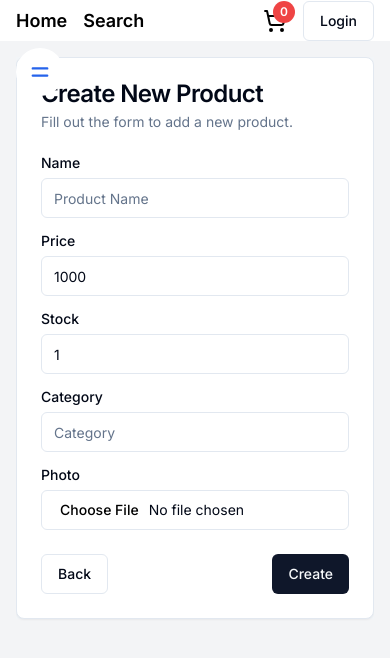
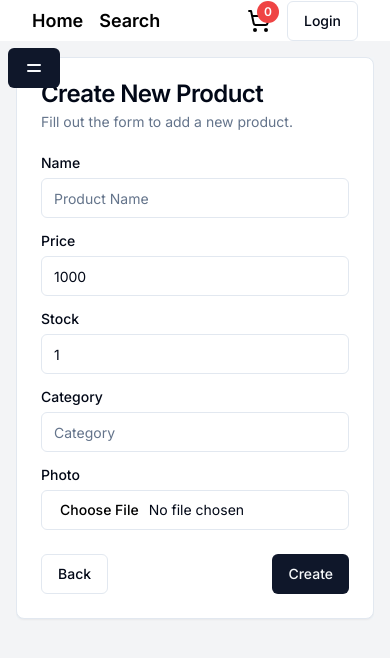
Before and after one commit to Shivam0069/MERN-Ecommerce, a Next.js app: page /admin/product/new in a window 390 px wide. Shown: the top 658 px of the page. Built offline with nearby package versions, Linux system fonts and the light colour scheme; no server answers.

Commit message:
Back Button in Admin Components and Responsive Design Update

```diff
--- a/app/admin/product/[id]/page.tsx
+++ b/app/admin/product/[id]/page.tsx
@@ -131,13 +131,20 @@ const Productmanagement = ({ params }: { params: { id: string } }) => {
         </div>
       ) : (
         <div className="grid grid-cols-1 md:grid-cols-2 gap-8 max-w-6xl mx-auto p-4 md:p-8 max-h-[calc(100vh-41px)] overflow-auto scrollbar-hide">
-          <div className="grid gap-4">
+          <div className="relative grid gap-4">
+            <Button
+              className="absolute top-0 left-0"
+              onClick={() => window.history.back()}
+            >
+              <UploadIcon className="md:hidden w-5 h-5 -rotate-90" />
+              <p className="hidden md:flex">Back</p>
+            </Button>
             <img
               src={data?.product.photo}
               alt={data?.product.name}
               width={600}
               height={600}
-              className="w-full aspect-square object-cover rounded-lg"
+              className="w-full aspect-square object-cover rounded-full"
             />
             <div className="grid gap-1">
               <p className="text-sm text-muted-foreground">Product ID</p>
@@ -216,7 +223,7 @@ const Productmanagement = ({ params }: { params: { id: string } }) => {
                     <img
                       src={photoUpdate}
                       alt="Product Image"
-                      className="w-44 mx-auto aspect-square object-cover rounded-lg"
+                      className="w-44 mx-auto aspect-square object-cover rounded-full"
                     />
                   </div>
                 )}
@@ -239,7 +246,7 @@ const Productmanagement = ({ params }: { params: { id: string } }) => {
 
 export default Productmanagement;
 
-function UploadIcon(props: any) {
+export function UploadIcon(props: any) {
   return (
     <svg
       {...props}
--- a/app/admin/transaction/[id]/page.tsx
+++ b/app/admin/transaction/[id]/page.tsx
@@ -32,6 +32,7 @@ import { useEffect, useState } from "react";
 import toast from "react-hot-toast";
 import { useSelector } from "react-redux";
 import "../../../globals.css";
+import { UploadIcon } from "../../product/[id]/page";
 const TransactionManagement = ({ params }: { params: { id: string } }) => {
   const { id } = params;
   const [order, setOrder] = useState<Order>();
@@ -73,9 +74,9 @@ const TransactionManagement = ({ params }: { params: { id: string } }) => {
         </div>
       ) : (
         data && (
-          <div className="grid md:grid-cols-2 gap-6 lg:gap-12 items-start max-w-6xl px-4 mx-auto py-6 max-h-[calc(100vh-41px)] overflow-auto scrollbar-hide">
+          <div className="grid md:grid-cols-2 gap-6 lg:gap-12 items-start max-w-6xl px-4 mx-auto py-6 max-h-[calc(100vh-41px)] overflow-y-auto scrollbar-hide">
             <div className="grid gap-4 md:gap-10 items-start">
-              <div className="grid gap-4">
+              <div className=" grid gap-4">
                 <div className="flex items-center justify-between">
                   <h1 className="font-bold text-3xl">
                     Order #{order?._id.slice(0, 5)}...
@@ -85,7 +86,10 @@ const TransactionManagement = ({ params }: { params: { id: string } }) => {
                     <Badge variant="secondary" className="px-3 py-1 text-sm">
                       {order?.status}
                     </Badge>
-                    <Button onClick={updateHandler}>Update</Button>
+                    <Button className="" onClick={() => window.history.back()}>
+                      <UploadIcon className="md:hidden w-5 h-5 -rotate-90" />
+                      <p className="hidden md:flex">Back</p>
+                    </Button>
                     {/* <DropdownMenu>
                       <DropdownMenuTrigger asChild>
                         <Button
@@ -165,7 +169,10 @@ const TransactionManagement = ({ params }: { params: { id: string } }) => {
                   </Table>
                 </CardContent>
               </Card>
-              <Button onClick={deleteHandler}>Delete</Button>
+              <div className="flex flex-col gap-2">
+                <Button onClick={deleteHandler}>Delete</Button>
+                <Button onClick={updateHandler}>Update</Button>
+              </div>
             </div>
             <div className="grid gap-6 md:gap-3 items-start">
               <Card>
--- a/app/globals.css
+++ b/app/globals.css
@@ -527,8 +527,8 @@ a {
   cursor: pointer;
   color: #2563eb;
   position: fixed;
-  top: 3rem;
-  left: 1rem;
+  top: 30px;
+  left: 0;
   font-size: 1.5rem;
   background-color: #ffffff;
   border-radius: 50%;
--- a/app/page.tsx
+++ b/app/page.tsx
@@ -44,7 +44,7 @@ export default function Home() {
   }
 
   return (
-    <div className="bg-background max-h-[calc(100vh-41px)] overflow-auto scrollbar-hide">
+    <div className="bg-background ">
       {loading && <Loader />}
       <section className="bg-gradient-to-r from-primary to-secondary py-20 md:py-32">
         <div className="container mx-auto px-4 md:px-6">
--- a/app/register/page.tsx
+++ b/app/register/page.tsx
@@ -213,7 +213,7 @@ export default function Register() {
   };
 
   return (
-    <div className="mx-auto max-w-md space-y-2 pt-10 max-h-[calc(100vh-41px)]">
+    <div className="mx-auto md:max-w-md  space-y-2 pt-10 pb-4 rounded-2xl px-4 border md:max-h-[calc(100vh-41px)]">
       <div className="space-y-2 text-center">
         <h1 className="text-3xl font-bold">Create an account</h1>
         <p className="text-gray-500 dark:text-gray-400">
@@ -221,7 +221,7 @@ export default function Register() {
         </p>
       </div>
       <div className="space-y-2">
-        <div className="grid grid-cols-2 gap-4">
+        <div className="grid grid-cols-1 md:grid-cols-2 gap-4">
           <div className="space-y-2">
             <Label htmlFor="name">Name</Label>
             <Input
@@ -244,7 +244,7 @@ export default function Register() {
             />
           </div>
         </div>
-        <div className="grid grid-cols-2 gap-4">
+        <div className="grid grid-cols-1 md:grid-cols-2 gap-4">
           <div className="space-y-2">
             <Label htmlFor="photo">Photo</Label>
             <Input
@@ -265,7 +265,7 @@ export default function Register() {
             />
           </div>
         </div>
-        <div className="grid grid-cols-2 gap-4">
+        <div className="grid grid-cols-1 md:grid-cols-2 gap-4">
           <div className="space-y-2">
             <Label htmlFor="password">Password</Label>
             <Input
@@ -301,7 +301,7 @@ export default function Register() {
       </div>
       <Separator className="my-2" />
       <div className="space-y-2">
-        <div className="grid grid-cols-2 gap-4">
+        <div className="grid grid-cols-1 md:grid-cols-2 gap-4">
           <div className="space-y-2">
             <Label htmlFor="gender">Gender</Label>
             <Select onValueChange={(value) => setGender(value)}>
--- a/app/search/page.tsx
+++ b/app/search/page.tsx
@@ -84,8 +84,8 @@ export default function Search() {
     setLoading(false);
   };
   return (
-    <div className="grid grid-cols-1 md:grid-cols-[300px_1fr] gap-8 px-4  md:px-8  max-h-[calc(100vh-41px)] ">
-      <div className="bg-white dark:bg-gray-950 rounded-lg shadow-sm p-6 pt-10 max-h-[calc(100vh-85px)] overflow-auto scrollbar-hide">
+    <div className="grid grid-cols-1 md:grid-cols-[300px_1fr] gap-8 px-4  md:px-8  md:max-h-[calc(100vh-41px)] ">
+      <div className="bg-white dark:bg-gray-950 rounded-lg shadow-sm p-6 pt-10 md:max-h-[calc(100vh-85px)] overflow-auto scrollbar-hide">
         <h2 className="text-lg font-semibold mb-4">Filters</h2>
         <div className="mb-6">
           <label htmlFor="sort" className="block text-sm font-medium mb-2">
@@ -141,7 +141,7 @@ export default function Search() {
           </Select>
         </div>
       </div>
-      <div className="bg-white dark:bg-gray-950 rounded-lg shadow-sm p-6 pt-10  h-[calc(100vh-41px)] overflow-y-auto scrollbar-hide">
+      <div className="bg-white dark:bg-gray-950 rounded-lg shadow-sm p-6 pt-10  md:max-h-[calc(100vh-41px)] overflow-y-auto scrollbar-hide">
         <div className="flex items-center justify-between mb-6">
           <h2 className="text-lg font-semibold">Products</h2>
           <div className="relative">
--- a/components/admin/AdminSidebar.tsx
+++ b/components/admin/AdminSidebar.tsx
@@ -18,6 +18,7 @@ import {
 import Link from "next/link";
 import { IconType } from "react-icons";
 import "../../app/globals.css";
+import { Button } from "../ui/button";
 
 const AdminSidebar = () => {
   const [showModal, setShowModal] = useState<boolean>(false);
@@ -46,9 +47,12 @@ const AdminSidebar = () => {
   return (
     <>
       {phoneActive && (
-        <button id="hamburger" onClick={() => setShowModal(true)}>
-          <HiMenuAlt4 />
-        </button>
+        <Button
+          className="absolute top-12 z-10 left-2"
+          onClick={() => setShowModal(true)}
+        >
+          <HiMenuAlt4 className="h-5 w-5" />
+        </Button>
       )}
 
       <aside
--- a/components/header.tsx
+++ b/components/header.tsx
@@ -65,22 +65,19 @@ export default function Header() {
     event.target.src = profile.src;
   };
   return (
-    <header className="flex h-[41px] w-full max-w-7xl mx-auto items-center justify-between bg-white px-4  dark:bg-gray-950">
+    <header className="h-[41px] sticky top-0 w-screen  bg-white px-4  dark:bg-gray-950">
+      <div className="flex h-full max-w-7xl  mx-auto items-center justify-between bg-white px-4  dark:bg-gray-950">
         <div className="flex items-center gap-4">
           <Link href="/" className="text-lg font-semibold" prefetch={false}>
             Home
           </Link>
-        <Link href="/search" className="text-lg font-semibold" prefetch={false}>
+          <Link
+            href="/search"
+            className="text-lg font-semibold"
+            prefetch={false}
+          >
             Search
           </Link>
-        {/* <div className="relative">
-          <Input
-            type="text"
-            placeholder="Search products..."
-            className="h-8 w-[200px] rounded-md border border-gray-300 bg-gray-100 px-3 text-sm focus:border-gray-500 focus:outline-none dark:border-gray-700 dark:bg-gray-800 dark:text-gray-50"
-          />
-          <SearchIcon className="absolute right-2 top-1/2 h-4 w-4 -translate-y-1/2 text-gray-500 dark:text-gray-400" />
-        </div> */}
         </div>
         <div className="flex items-center gap-4">
           <Link href="/cart" className="relative" prefetch={false}>
@@ -130,6 +127,7 @@ export default function Header() {
             </Button>
           )}
         </div>
+      </div>
     </header>
   );
 }
```
Lines whose indentation alone changed are shown as unchanged.
